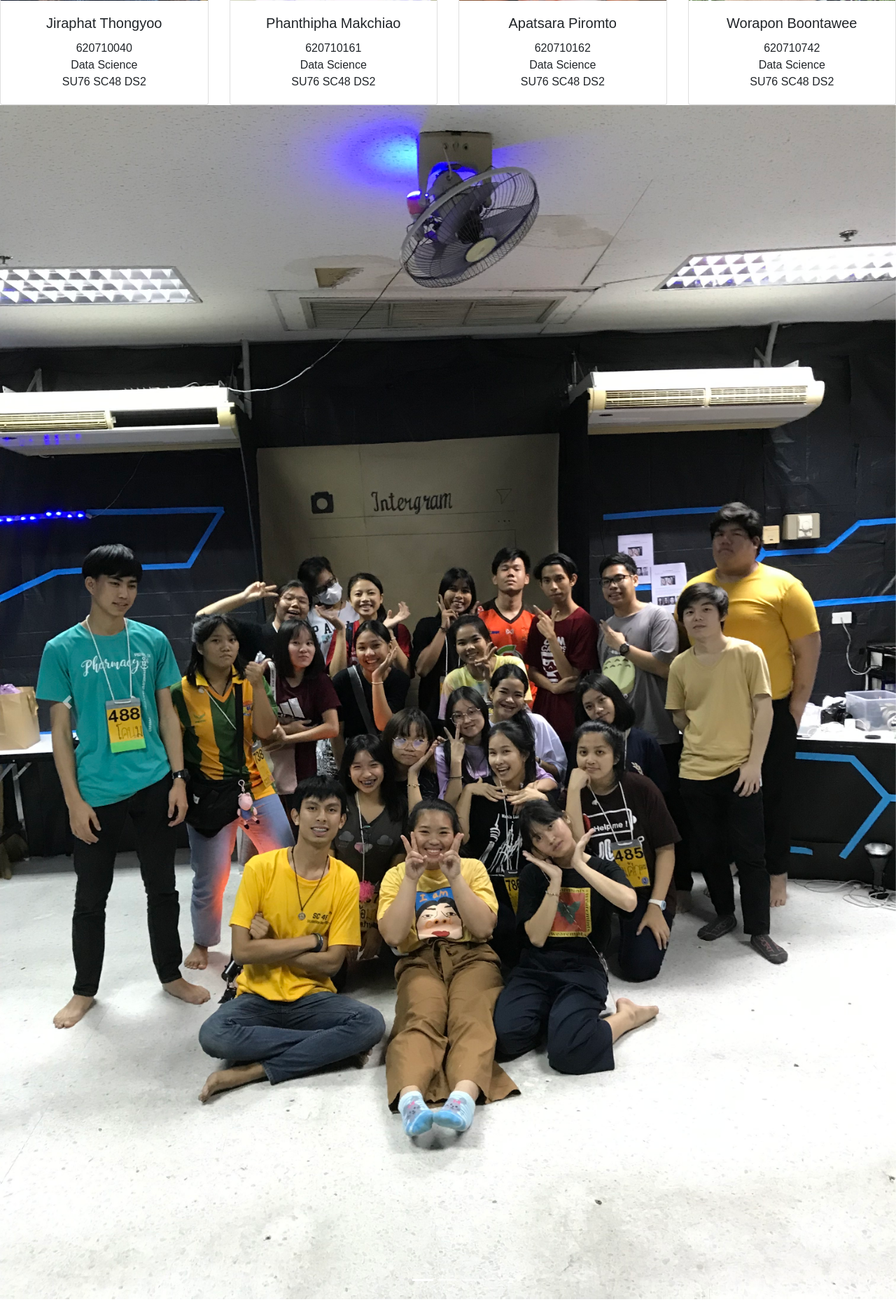
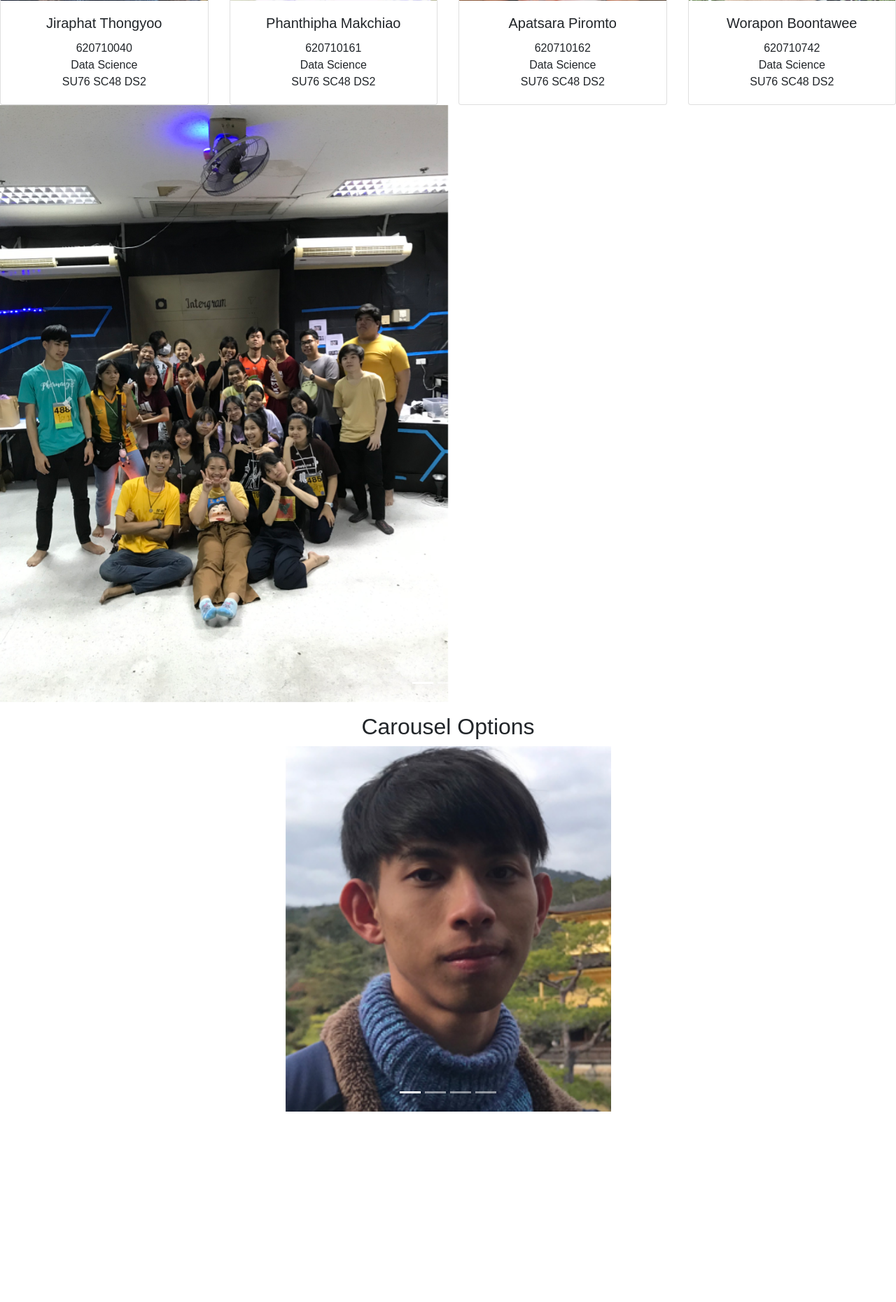
Before and after one commit to pondbiggy/HovercraftNew, a PHP site: page / in a window 1280 px wide. Shown: the part 1937-3797 px from the top of the page at 70% size. After the commit the page ends 3525 px from the top, so only its background shows below. Run offline with PHP 8.4, Linux system fonts and the light colour scheme; some libraries are stand-ins or nearby versions.

Commit message:
Add files via upload

```diff
--- a/index.php
+++ b/index.php
@@ -17,6 +17,7 @@
     width: 50%;
     height: 50%;
   }
+
     body{
            text-align: center ;
 
@@ -202,13 +203,13 @@
   </ol>
   <div class="carousel-inner">
     <div class="carousel-item active">
-      <img class="d-block w-100" src="g1.jpg" alt="First slide">
+      <img class="d-block w-50" src="g1.jpg" alt="First slide">
     </div>
     <div class="carousel-item">
-      <img class="d-block w-100" src="g1.jpg" alt="Second slide">
+      <img class="d-block w-50" src="g1.jpg" alt="Second slide">
     </div>
     <div class="carousel-item">
-      <img class="d-block w-100" src="g1.jpg" alt="Third slide">
+      <img class="d-block w-50" src="g1.jpg" alt="Third slide">
     </div>
   </div>
   <a class="carousel-control-prev" href="#carouselExampleIndicators" role="button" data-slide="prev">
```
